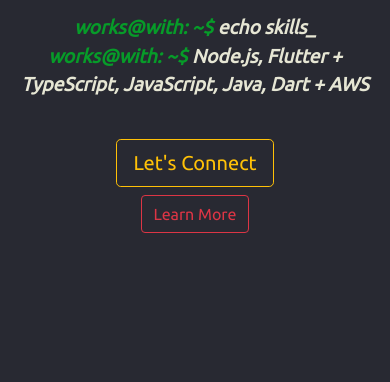
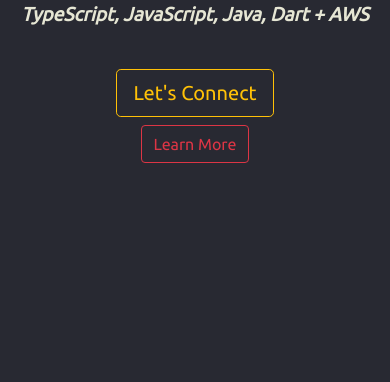
Before and after one commit to ruddha2001/ruddha2001, a plain HTML site: page index.html in a window 390 px wide. Shown: the part 518-900 px from the top of the page. Drawn offline with nearby package versions, Linux system fonts and the light colour scheme.

Commit message:
fix(mobile): fix overflow and margin issues

```diff
--- a/index.html
+++ b/index.html
@@ -58,7 +58,7 @@
     <!--Content Container-->
     <div class="content-container col-12 offset-0 col-md-10 offset-md-1 px-6">
       <div class="row fs-container" id="home">
-        <div class="welcome-content">
+        <div class="welcome-content mb-6">
           <h1>Aniruddha Chatterjee</h1>
           <h5>
             <span class="emphasis-font-color"><</span>
--- a/stylesheets/styles.scss
+++ b/stylesheets/styles.scss
@@ -10,7 +10,6 @@ html {
   scroll-behavior: smooth;
 
   body {
-    overflow: hidden;
     background-color: $lighter-background-color;
     color: $primary-font-color;
     font-weight: 600;
@@ -36,6 +35,12 @@ html {
           text-align: center;
           width: 100%;
           margin-top: 200px;
+        }
+
+        @media (max-width: 750px) {
+          .welcome-content {
+            margin-top: 130px;
+          }
         }
 
         h1 {
```
Also changed, not shown: stylesheets/styles.css, 1 other file.
